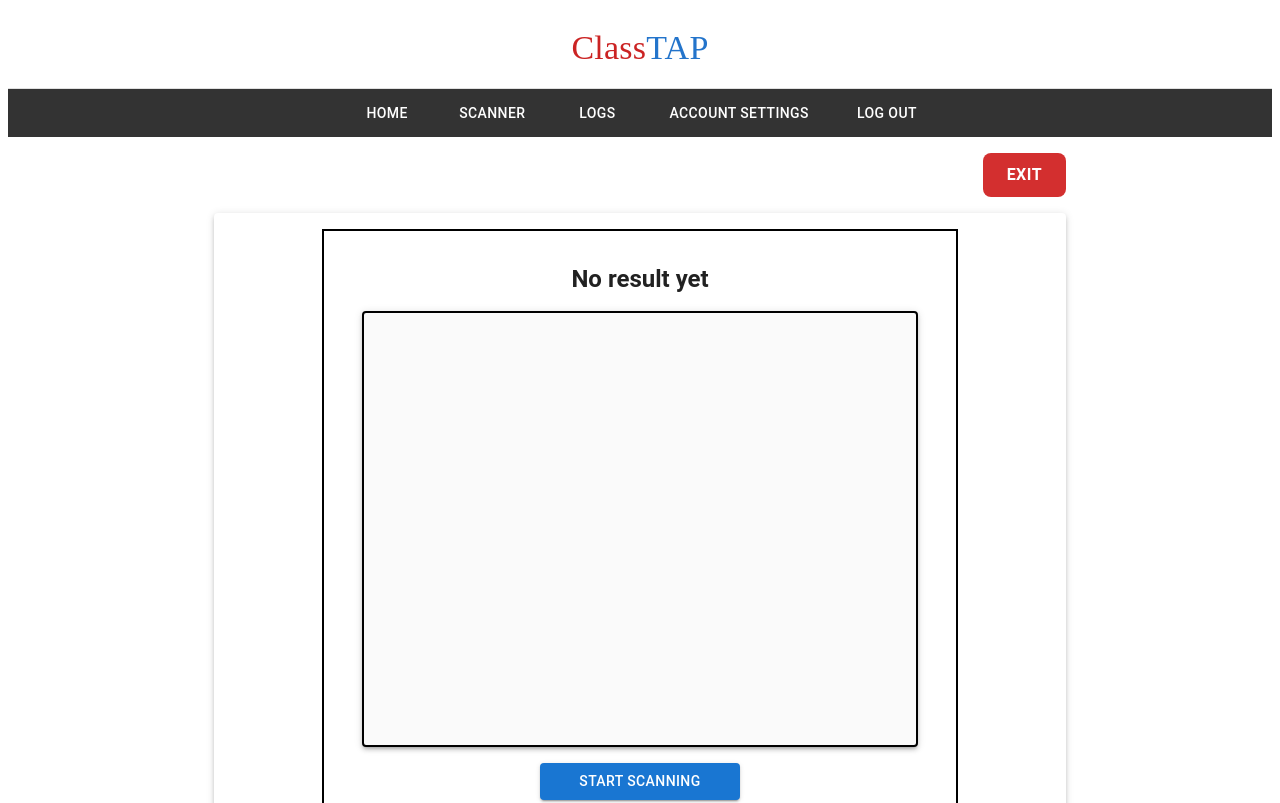
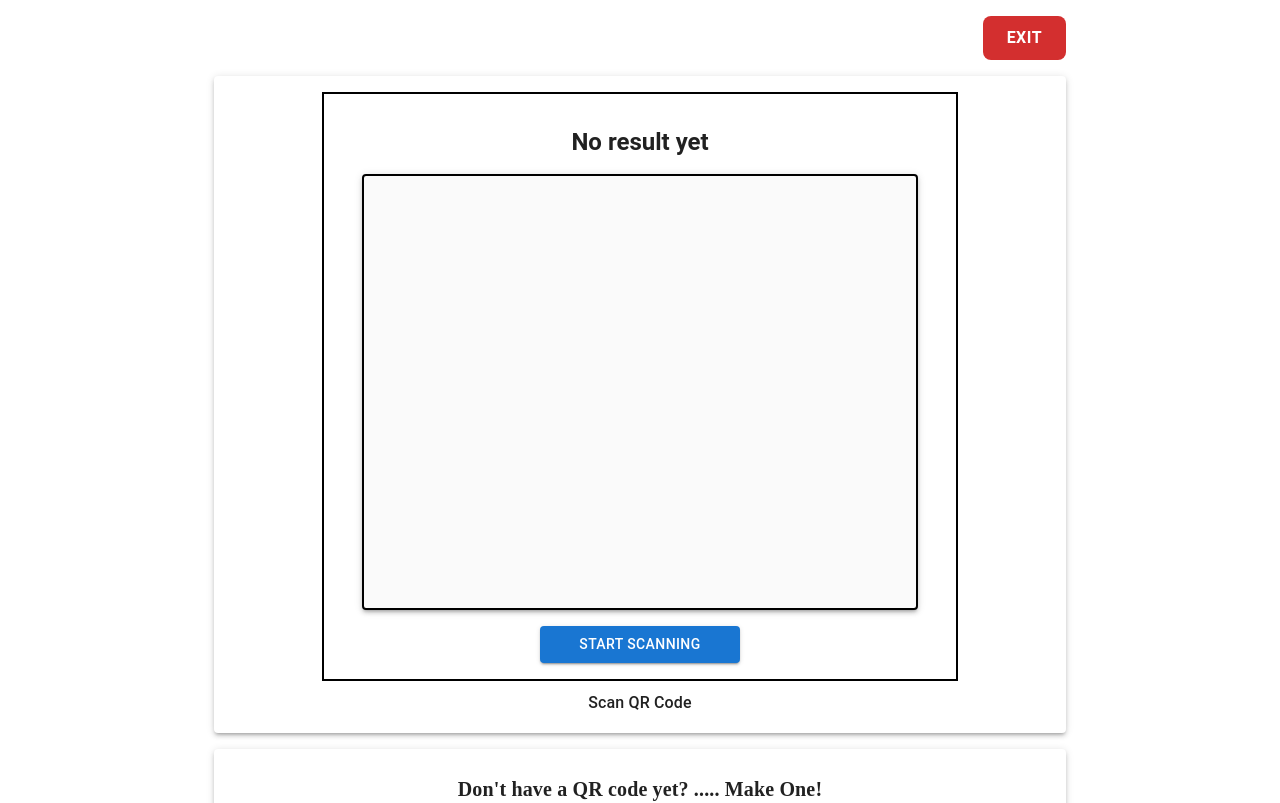
Before and after one commit to RossNeyman/attendance-tracker, a React (Vite) app in the folder Frontend/: page /scanner in a window 1280 px wide. Shown: the top 803 px of the page. Built offline with nearby package versions, Linux system fonts and the light colour scheme; a web font is replaced by a local one.

Commit message:
removed logs and unnecessary navbar on scanner page

```diff
--- a/Frontend/src/QrScannerPage.tsx
+++ b/Frontend/src/QrScannerPage.tsx
@@ -29,9 +29,6 @@
 
   return (
     <>
-      {/* 1. Render NavBar at the top */}
-      <NavBar />
-
       {/* Use Container for consistent padding and max-width */}
       <Container maxWidth="md" sx={{ mt: 2, mb: 4 }}>
         {/* 2. Exit Button Area */}
--- a/Frontend/src/components/NavBar.tsx
+++ b/Frontend/src/components/NavBar.tsx
@@ -87,14 +87,6 @@
                     <Button
                         color="inherit"
                         component={Link}
-                        to="/logs"
-                        sx={{ color: 'common.white', textTransform: 'uppercase', fontWeight: 'medium' }}
-                    >
-                        Logs
-                    </Button>
-                    <Button
-                        color="inherit"
-                        component={Link}
                         to="/account"
                         sx={{ color: 'common.white', textTransform: 'uppercase', fontWeight: 'medium' }}
                     >
```
